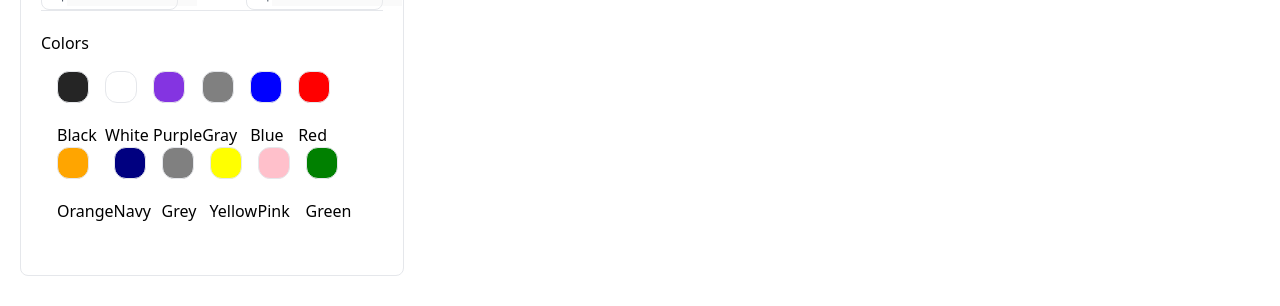
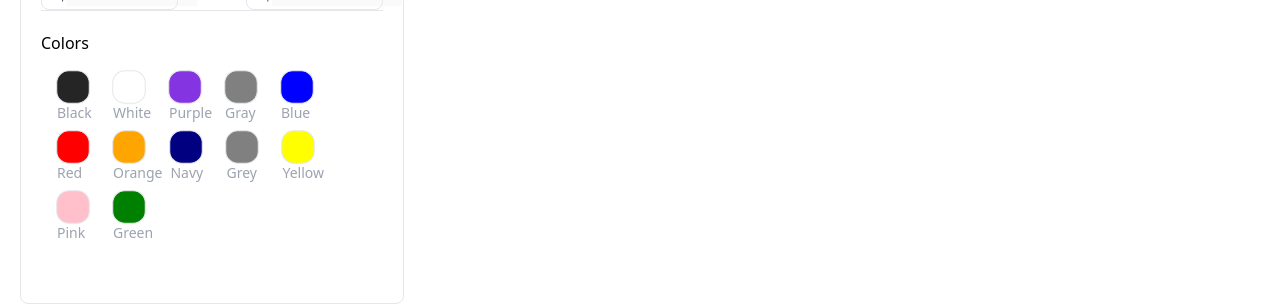
Before and after one commit to asif-kamal/ecommerce-app, a React (Vite) app in the folder ecommerce-app/: page /tv in a window 1280 px wide. Shown: the part 469-775 px from the top of the page. Built offline with nearby package versions, Linux system fonts and the light colour scheme.

Commit message:
added styling for color selectors

```diff
--- a/ecommerce-app/src/components/Filters/ColorsFilter.tsx
+++ b/ecommerce-app/src/components/Filters/ColorsFilter.tsx
@@ -39,12 +39,12 @@ const ColorsFilter: React.FC<ColorsFilterProps> = ({ colors }) => {
       <div className="flex flex-wrap p-4">
         {(colors as ColorKey[])?.map((item: ColorKey) => {
           return (
-            <div key={item} className="flex flex-col gap-1">
+            <div key={item} className="flex flex-col mr-2">
               <div
-                className="w-8 h-8 border rounded-xl mr-4 mb-4"
+                className="w-8 h-8 border rounded-xl mr-4 cursor-pointer hover: outline-2 hover: scale-105"
                 style={{ background: `${colorSelector[item]}` }}
               ></div>
-              <p>{item}</p>
+              <p className="text-sm text-gray-400 mb-2">{item}</p>
             </div>
           );
         })}
```
